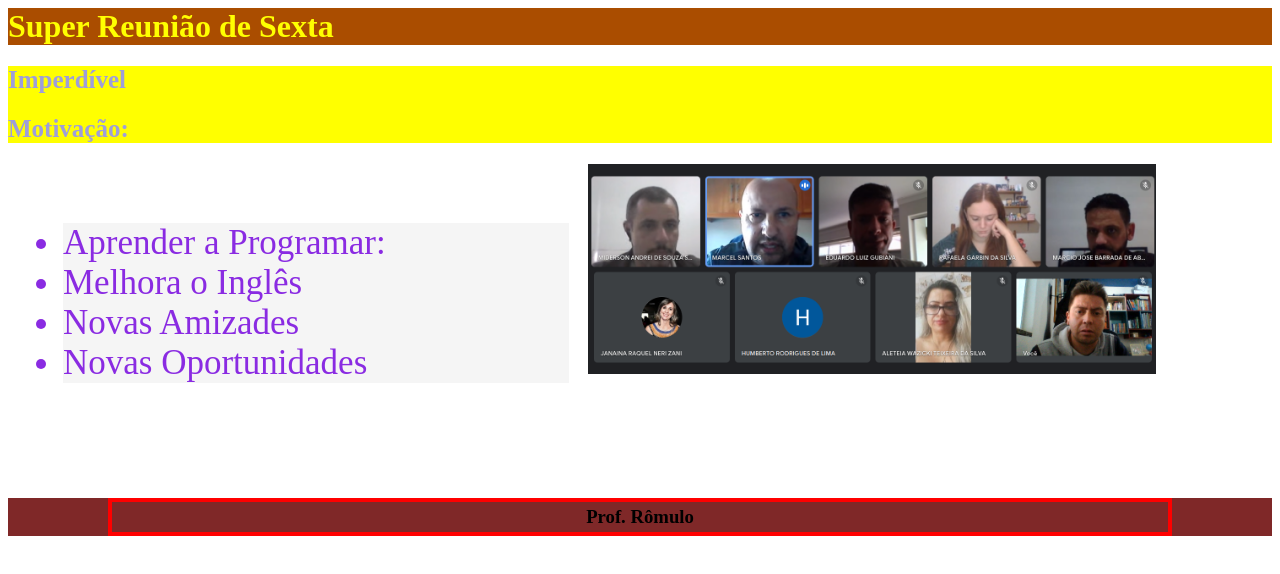
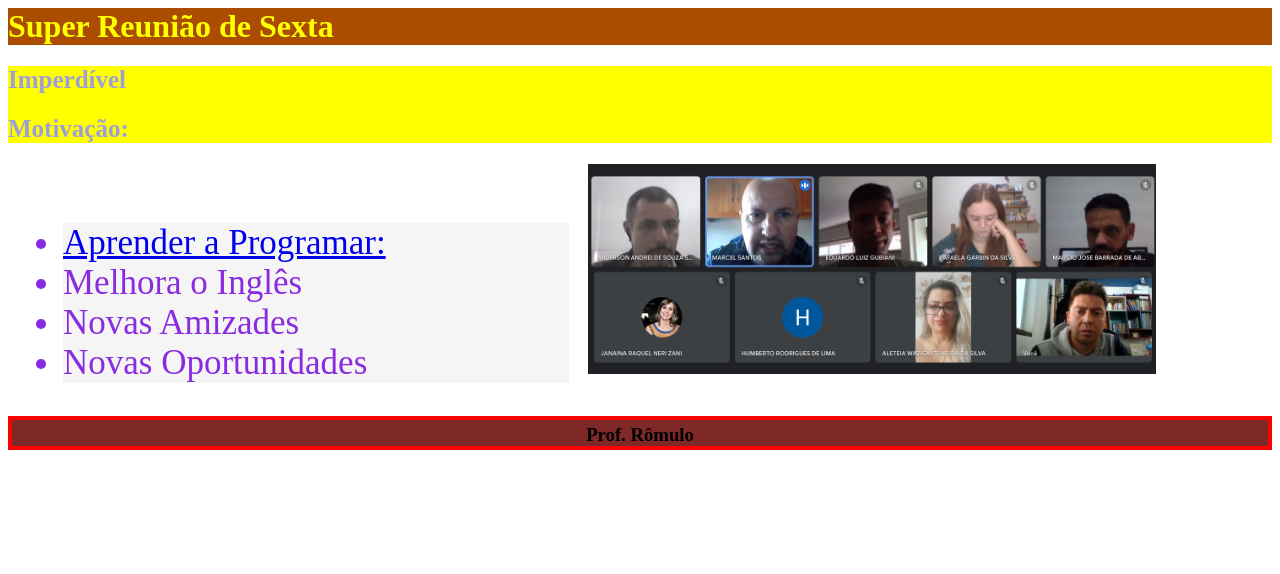
Before and after one commit to romulopena/quinta25-08, a plain HTML site: page index.html in a window 1280 px wide. Drawn offline with Linux system fonts and the light colour scheme.

Commit message:
link aprender

```diff
--- a/index.html
+++ b/index.html
@@ -15,7 +15,7 @@
 </div>
 
 <ul>
-	<li> Aprender a Programar:</li>
+	<li> <a href="https://tecnoblog.net/responde/aprender-a-programar-de-graca/">Aprender a Programar:</a></li>
 	<li> Melhora o Inglês </li>
 	<li> Novas Amizades </li>
 	<li> Novas Oportunidades </li>
--- a/style.css
+++ b/style.css
@@ -14,8 +14,8 @@
 h3 { border-width:4px;
 	border-style: solid;
 	border-color: #ff0000;
-	padding: 4px;
-	margin: 100px;
+	padding-top: 4px;
+	margin: px;
   }
 
 h3 {text-align: center;
```
